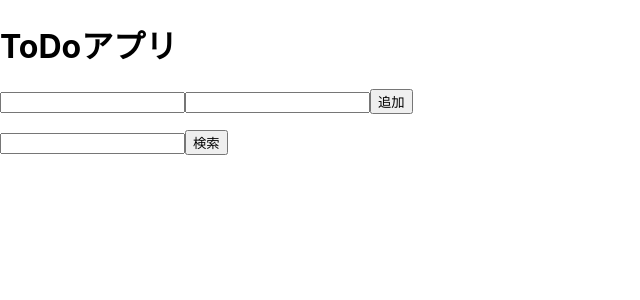
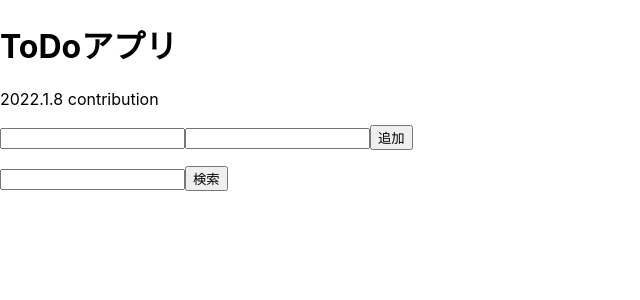
Before and after one commit to locoid-dealer/react-todo-app_211222, a React (Create React App) app: page / in a window 1280 px wide. Shown: the top 300 px of the page, without its empty margins (0-640 px from the left). Built offline with nearby package versions, Linux system fonts and the light colour scheme.

Commit message:
[Add] contribution

```diff
--- a/src/App.tsx
+++ b/src/App.tsx
@@ -43,6 +43,7 @@ export const App = () => {
   return (
     <>
       <h1>ToDoアプリ</h1>
+      <p>2022.1.8 contribution</p>
       <input type="text" value={text} onChange={onChangeText} />
       <input type="text" value={updateText} onChange={onChangeUpdateText} />
       <button onClick={() => {
```
